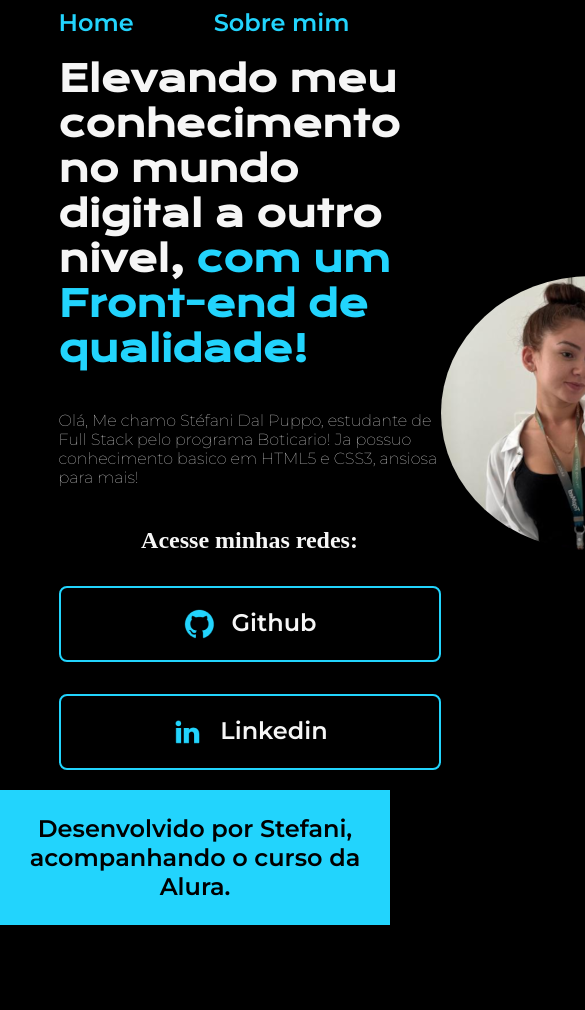
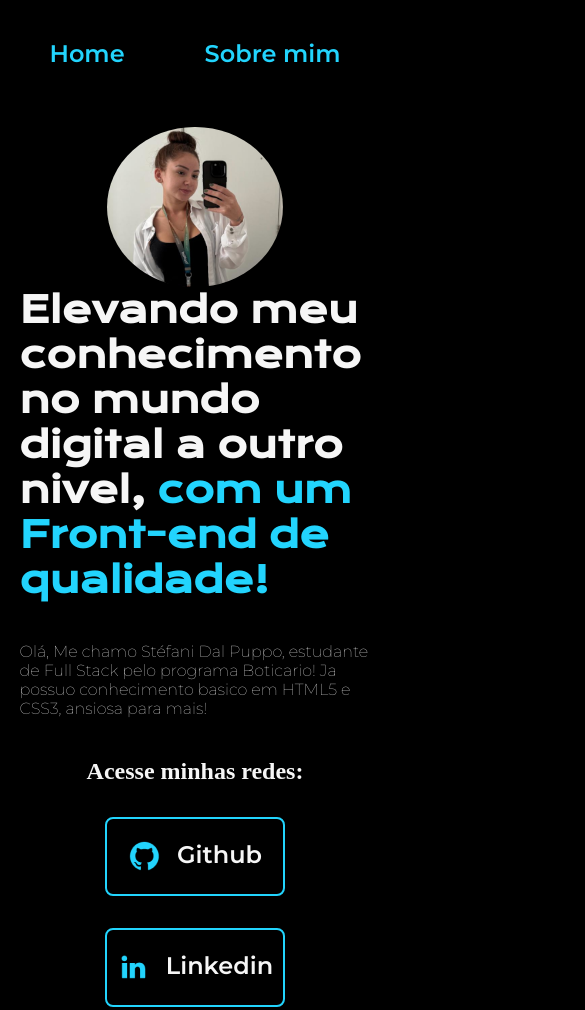
Before and after one commit to oisteef/portfolio, a plain HTML site: page index.html in a window 390 px wide. Shown: the top 1010 px of the page, 585 px wide, since content can reach past the window. Before the commit the page ends 925 px from the top, so only its background shows below. Drawn offline with nearby package versions, Linux system fonts and the light colour scheme.

Commit message:
media querys

```diff
--- a/estilos/style.css
+++ b/estilos/style.css
@@ -51,7 +51,7 @@ body {
 }
 
 .apresentacao__conteudo {
-    width: 615px;
+    width: 50%;
     display: flex;
     flex-direction: column;
     gap: 40px;
@@ -86,22 +86,28 @@ img {
     font-size: 1.5rem;
 }
 
-.apresentacao__links__link {
+.apresentacao__links__navegacao {
     display: flex;
     justify-content: center;
     gap: 16px;
     border: 2px solid var(--cor-terciaria);
-    width: 378px;
+    width: 50%;
     text-align: center;
     border-radius: 8px;
     font-size: 1.5rem;
     font-weight: 600;
-    padding: 20px 0;
+    padding: 21.5px 0;
     text-decoration: none;
     color: var(--cor-secundaria);
     font-family: var(--fonte-segundaria);
 
 }
+
+.apresentacao__imagem {
+    width: 50%;
+}
+
+
 .apresentacao__links__link:hover {
     background-color: #272727;
 }
@@ -115,3 +121,22 @@ img {
     font-size: 1.5rem;
     font-weight: 600;
 }
+
+@media (max-width: 1200px) {
+    .cabecalho {
+        padding: 10%;
+    }
+
+    .cabecalho__menu {
+        justify-content: center;
+    }
+
+    .apresentacao {
+        flex-direction: column-reverse;
+        padding: 5%;
+    }
+
+    .apresentacao__conteudo {
+        width: auto;
+    }
+}
--- a/index.html
+++ b/index.html
@@ -20,15 +20,15 @@
             <p class="apresentacao__conteudo__texto">Olá, Me chamo Stéfani Dal Puppo, estudante de Full Stack pelo programa Boticario! Ja possuo conhecimento basico em HTML5 e CSS3, ansiosa para mais! </p>
             <div class="apresentacao__links">
                 <h2 apresentacao__links__subtitulo>Acesse minhas redes:</h2>
-                <a class="apresentacao__links__link" href="https://github.com/oisteef">
+                <a class="apresentacao__links__navegacao" href="https://github.com/oisteef">
                     <img src="imagens/github.png" alt="Github">
                     Github</a>
-                <a class="apresentacao__links__link" href="https://www.linkedin.com/in/stefanidalpuppo/">
+                <a class="apresentacao__links__navegacao" href="https://www.linkedin.com/in/stefanidalpuppo/">
                     <img src="imagens/linkedin.png" alt="Linkedin">
                     Linkedin</a>
             </div>
         </section>
-        <img src="imagens/stefani.png" alt="foto de Stefani">
+        <img class="apresentacao__imagem" src="imagens/stefani.png" alt="foto de Stefani">
     </main>
     <footer class="rodape">
         <p>Desenvolvido por Stefani, acompanhando o curso da Alura.</p>
```
Also changed, not shown: about.html (+1 -1 lines).
